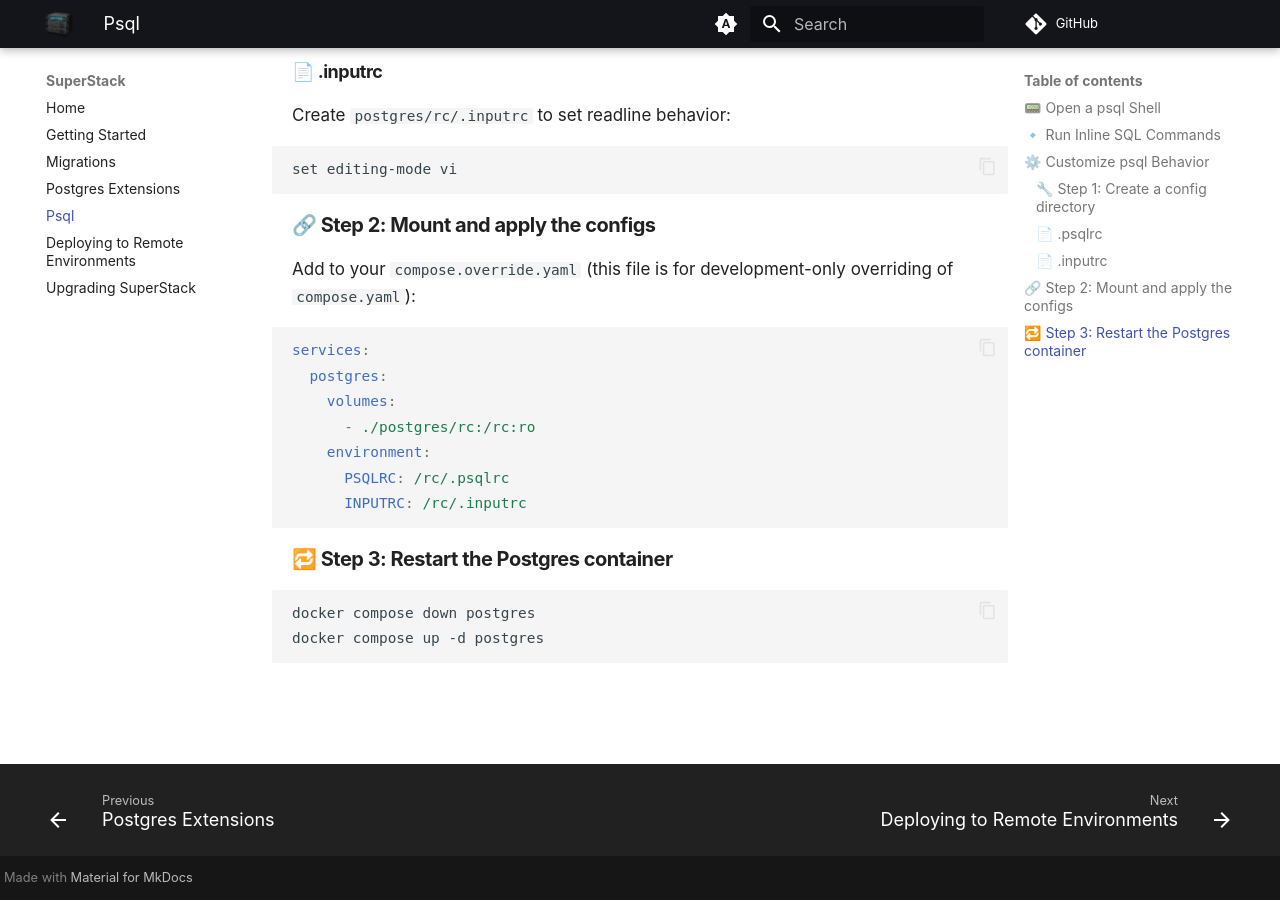
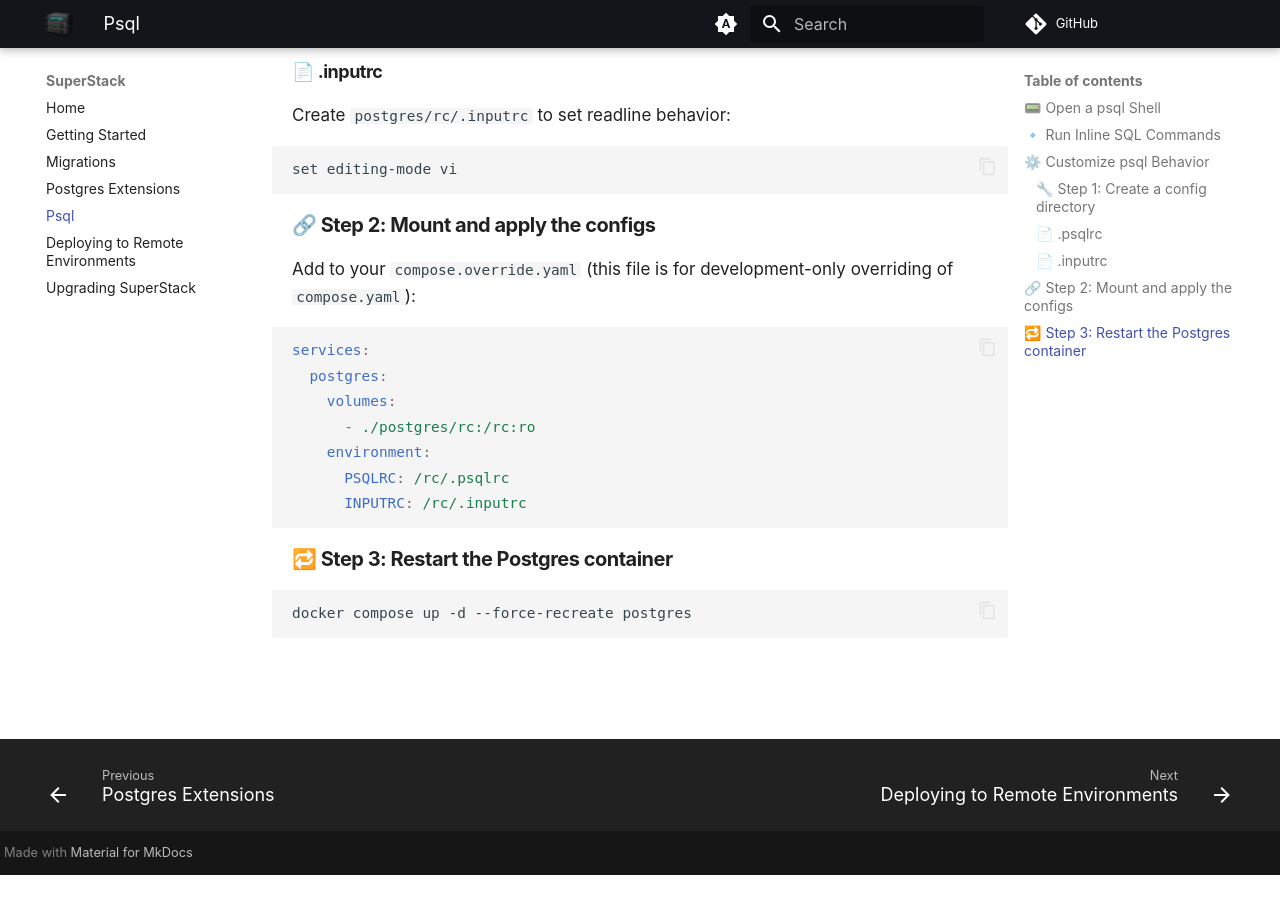
Before and after one commit to explodinglabs/superstack.docs, an MkDocs documentation site: the page built from docs/psql.md, in a window 1280 px wide and 900 px high, scrolled down 1256 px. Built offline with MkDocs 1.6.1 and Material for MkDocs 9.7.7, drawn with Linux system fonts in a browser that asks for light colours; comment, search, counter and statistics services are not loaded; after the commit the page ends 2131 px from its top, so only the background shows below that.

Commit message:
Adjust psql doc

````diff
--- a/docs/psql.md
+++ b/docs/psql.md
@@ -85,6 +85,5 @@ services:
 ## 🔁 Step 3: Restart the Postgres container
 
 ```sh
-docker compose down postgres
-docker compose up -d postgres
+docker compose up -d --force-recreate postgres
 ```
````
